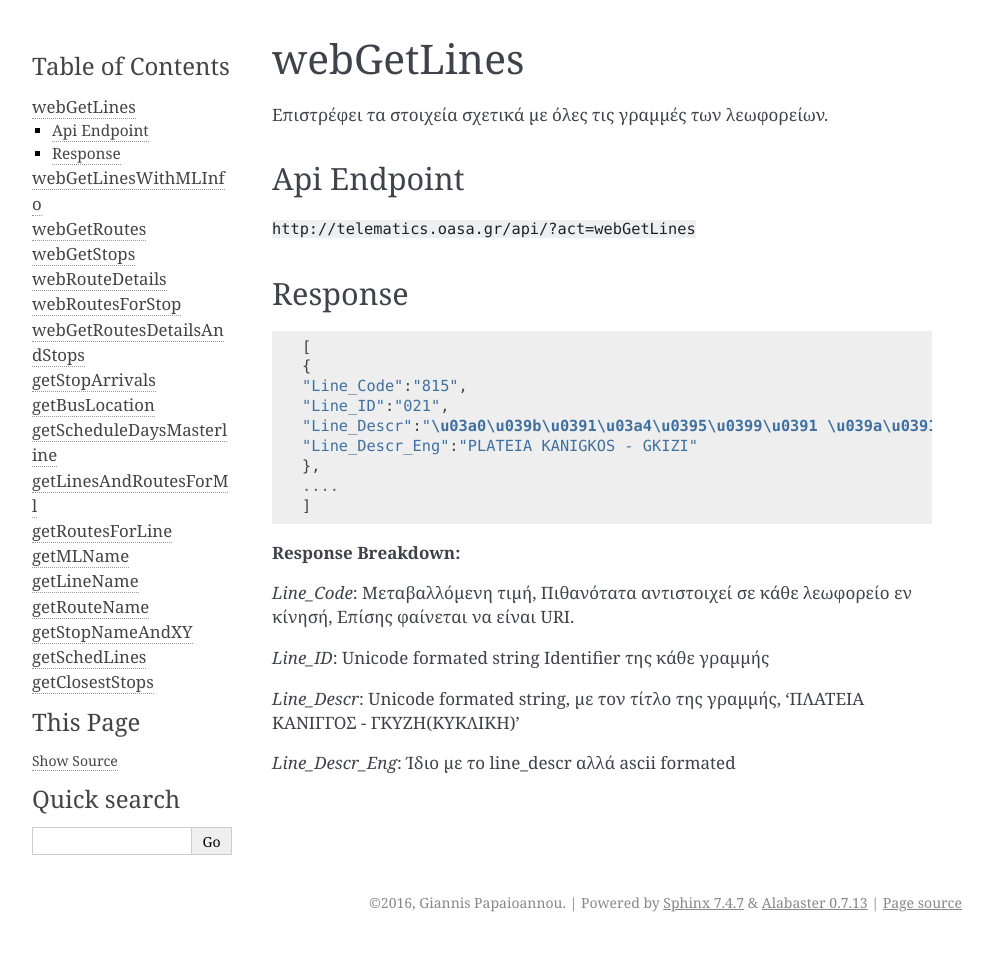
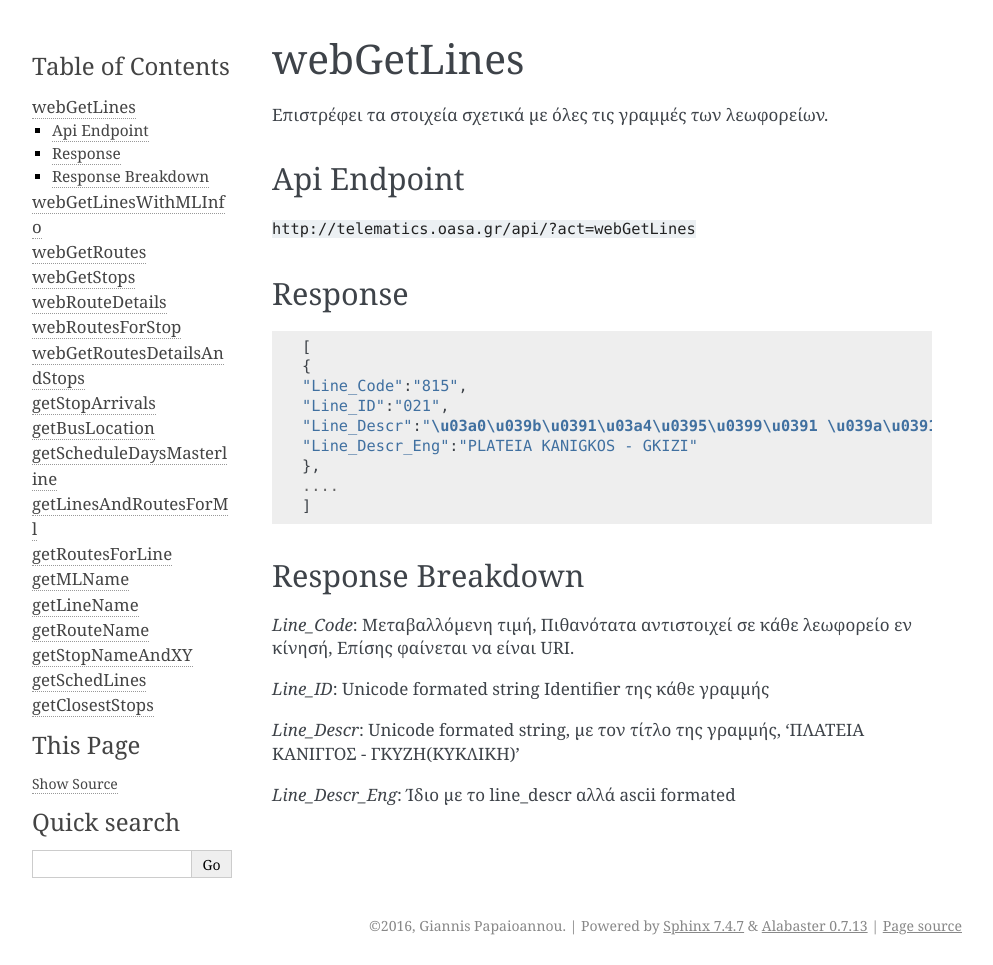
Before and after one commit to gph03n1x/OASA-Telematics-API-Documentation, a Sphinx documentation site: the page built from docs/source/webGetLines.rst, in a window 1280 px wide. Shown: the whole page, without its empty margins (148-1141 px from the left). Built offline with Sphinx 7.4.7, drawn with Linux system fonts in a browser that asks for light colours; before the commit the page ends 942 px from its top, so only the background shows below that.

Commit message:
Forgot a response breakdown.

```diff
--- a/docs/source/webGetLines.rst
+++ b/docs/source/webGetLines.rst
@@ -26,7 +26,9 @@ Response
    ]
 
 
-**Response Breakdown:**
+
+Response Breakdown
+------------------
 
 *Line_Code*: Μεταβαλλόμενη τιμή, Πιθανότατα αντιστοιχεί σε κάθε λεωφορείο εν κίνησή, Επίσης φαίνεται να είναι URI.
 
```
